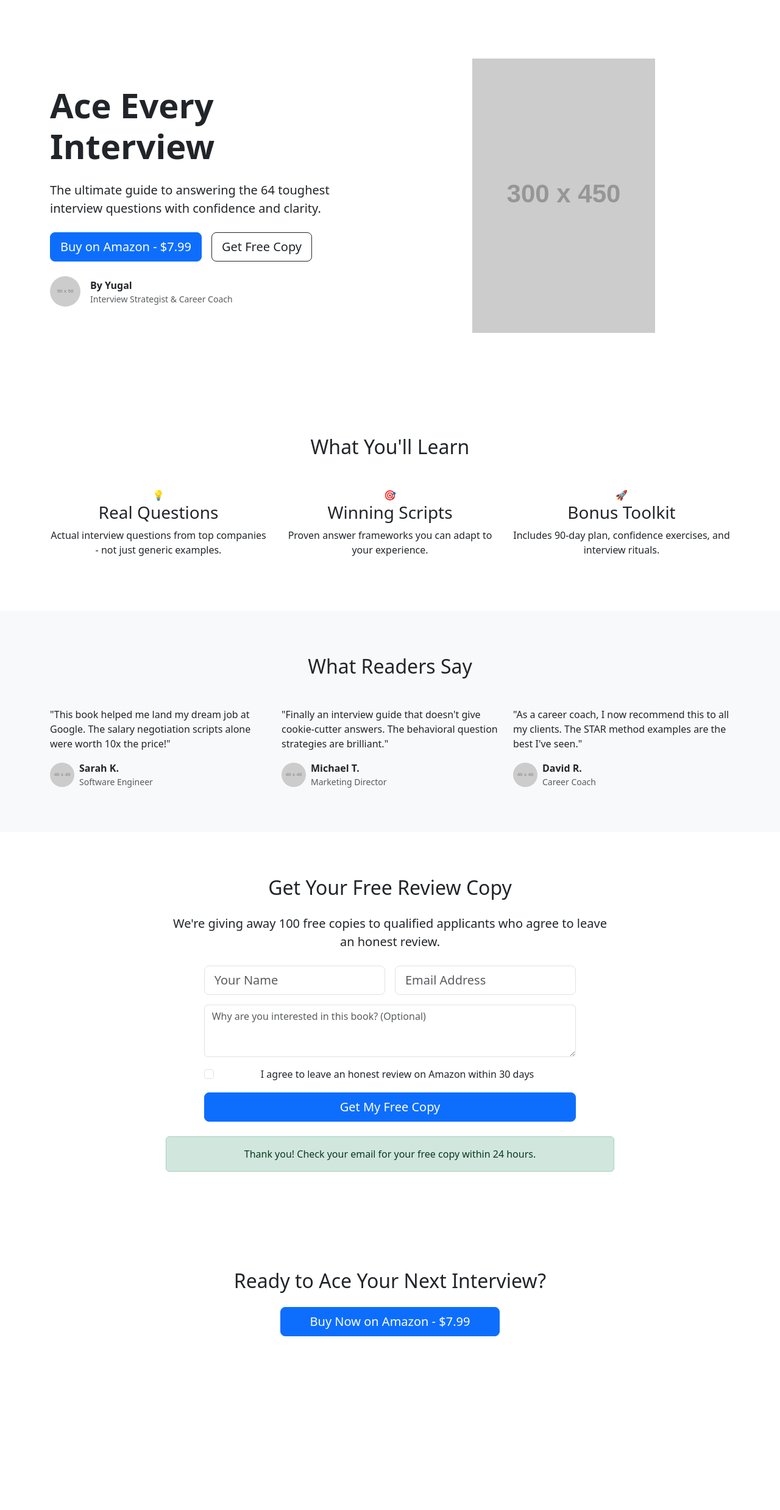
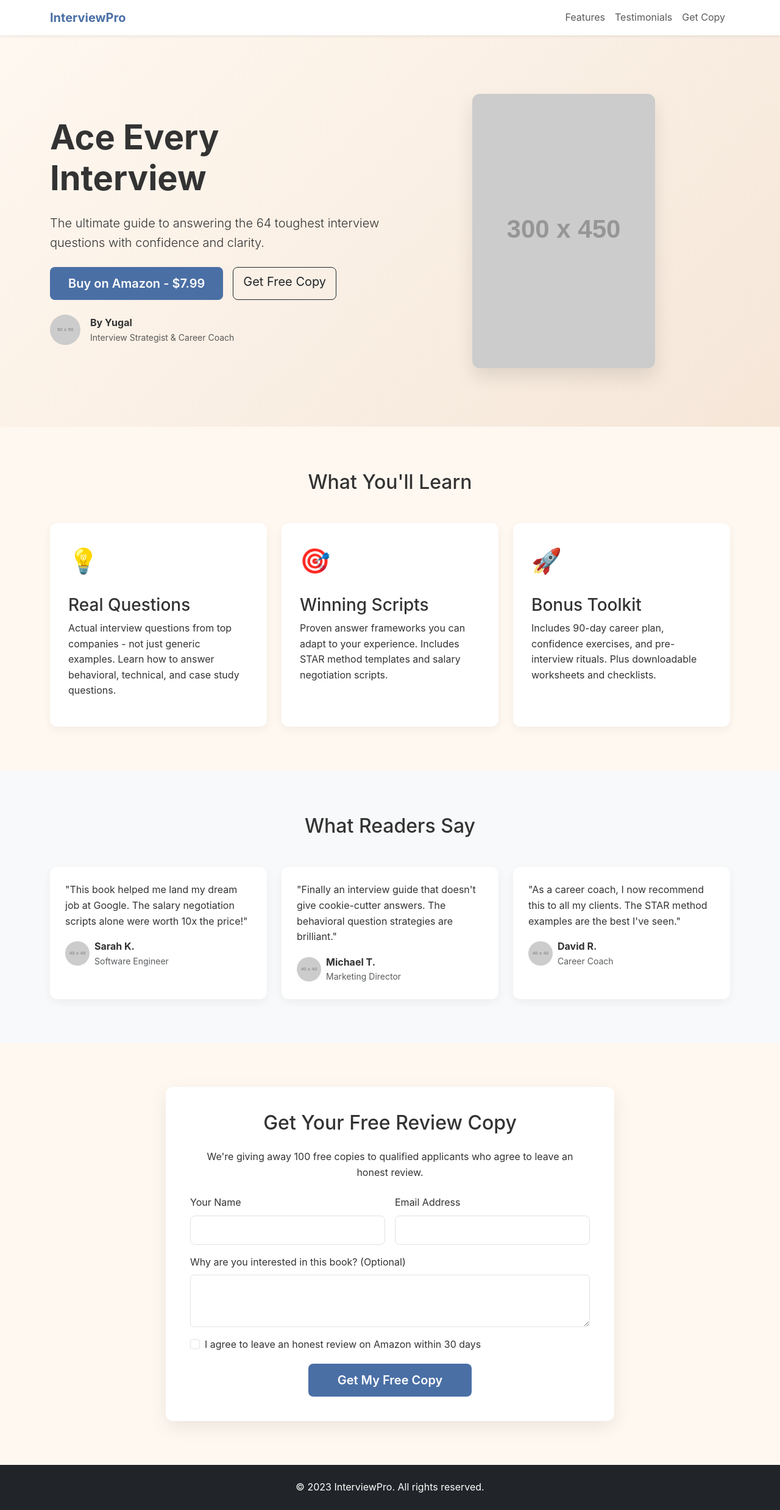
Before and after one commit to pwcouponwallah/yugal-book-store, a plain HTML site: page index.html in a window 1280 px wide. Shown: the whole page at 61% size. Before the commit the page ends 2264 px from the top, so only its background shows below. Drawn offline with nearby package versions, Linux system fonts and the light colour scheme; placeholder pictures from the web are drawn by us.

Commit message:
Update index.html

```diff
--- a/index.html
+++ b/index.html
@@ -1,26 +1,25 @@
 <!DOCTYPE html>
-<html lang='en' xmlns='http://www.w3.org/1999/xhtml' xmlns:b='http://www.google.com/2005/gml/b' xmlns:data='http://www.google.com/2005/gml/data' xmlns:expr='http://www.google.com/2005/gml/expr'>
+<html lang="en">
 <head>
-    <meta charset='UTF-8'/>
-    <meta name='viewport' content='width=device-width, initial-scale=1.0'/>
-    <title>Ace Your Interviews - 64 Toughest Questions Answered</title>
-    <link href='https://cdn.jsdelivr.net/npm/bootstrap@5.3.0/dist/css/bootstrap.min.css' rel='stylesheet'/>
-    <b:skin><![CDATA[
+    <meta charset="UTF-8">
+    <meta name="viewport" content="width=device-width, initial-scale=1.0">
+    <title>Ace Every Interview | 64 Toughest Questions</title>
+    <link href="https://cdn.jsdelivr.net/npm/bootstrap@5.3.0/dist/css/bootstrap.min.css" rel="stylesheet">
+    <style>
         :root {
             --cream: #FFF8F0;
             --dark-cream: #F5E6D8;
             --accent: #4A6FA5;
             --text: #333333;
+            --light-gray: #f8f9fa;
         }
         body {
-            font-family: 'Helvetica Neue', Arial, sans-serif;
+            font-family: 'Inter', -apple-system, BlinkMacSystemFont, sans-serif;
             background-color: var(--cream);
             color: var(--text);
             line-height: 1.6;
-            margin: 0;
-            padding: 0;
         }
-        .gradient-bg {
+        .hero-gradient {
             background: linear-gradient(135deg, var(--cream) 0%, var(--dark-cream) 100%);
         }
         .btn-primary {
@@ -28,12 +27,38 @@
             border: none;
             padding: 12px 30px;
             font-weight: 600;
+            transition: all 0.3s ease;
+        }
+        .btn-primary:hover {
+            background-color: #3a5a8a;
+            transform: translateY(-2px);
+            box-shadow: 0 4px 12px rgba(58, 90, 138, 0.2);
         }
         .book-cover {
-            box-shadow: 0 10px 30px rgba(0,0,0,0.1);
-            border-radius: 8px;
+            box-shadow: 0 15px 30px rgba(0,0,0,0.1);
+            border-radius: 12px;
             max-width: 300px;
             width: 100%;
+            transition: transform 0.3s ease;
+        }
+        .book-cover:hover {
+            transform: scale(1.03);
+        }
+        .feature-card {
+            background: white;
+            border-radius: 12px;
+            padding: 30px;
+            box-shadow: 0 5px 15px rgba(0,0,0,0.05);
+            height: 100%;
+            transition: transform 0.3s ease;
+        }
+        .feature-card:hover {
+            transform: translateY(-5px);
+        }
+        .feature-icon {
+            font-size: 2.5rem;
+            color: var(--accent);
+            margin-bottom: 1.5rem;
         }
         .testimonial-card {
             background: white;
@@ -42,72 +67,92 @@
             box-shadow: 0 5px 15px rgba(0,0,0,0.05);
             height: 100%;
         }
-        .feature-icon {
-            font-size: 2.5rem;
-            color: var(--accent);
-            margin-bottom: 1rem;
+        .form-container {
+            background: white;
+            border-radius: 12px;
+            padding: 40px;
+            box-shadow: 0 10px 30px rgba(0,0,0,0.08);
         }
-        #formSuccess {
-            display: none;
+        @media (max-width: 768px) {
+            .hero-content {
+                text-align: center;
             }
-    ]]></b:skin>
+            .book-cover {
+                margin: 0 auto;
+            }
+        }
+    </style>
 </head>
 <body>
-    <b:section id='main' maxwidgets='1' showaddelement='no'>
-        <b:widget id='InterviewGuideHTML' locked='true' title='Interview Guide Landing Page' type='HTML'>
-            <b:includable id='main'>
+    <!-- Navigation -->
+    <nav class="navbar navbar-expand-lg navbar-light bg-white shadow-sm">
+        <div class="container">
+            <a class="navbar-brand fw-bold" href="#" style="color: var(--accent);">InterviewPro</a>
+            <button class="navbar-toggler" type="button" data-bs-toggle="collapse" data-bs-target="#navbarNav">
+                <span class="navbar-toggler-icon"></span>
+            </button>
+            <div class="collapse navbar-collapse" id="navbarNav">
+                <ul class="navbar-nav ms-auto">
+                    <li class="nav-item"><a class="nav-link" href="#features">Features</a></li>
+                    <li class="nav-item"><a class="nav-link" href="#testimonials">Testimonials</a></li>
+                    <li class="nav-item"><a class="nav-link" href="#get-copy">Get Copy</a></li>
+                </ul>
+            </div>
+        </div>
+    </nav>
+
     <!-- Hero Section -->
-                <section class='gradient-bg py-5'>
-                    <div class='container py-5'>
-                        <div class='row align-items-center'>
-                            <div class='col-lg-6'>
-                                <h1 class='display-4 fw-bold mb-4'>Ace Every Interview</h1>
-                                <p class='lead mb-4'>The ultimate guide to answering the 64 toughest interview questions with confidence and clarity.</p>
-                                <div class='d-flex gap-3 mb-4 flex-wrap'>
-                                    <a href='https://www.amazon.com/dp/B0FKC1DLLL' class='btn btn-primary btn-lg'>Buy on Amazon - $7.99</a>
-                                    <a href='#free-copy' class='btn btn-outline-dark btn-lg'>Get Free Copy</a>
+    <section class="hero-gradient py-5">
+        <div class="container py-5">
+            <div class="row align-items-center">
+                <div class="col-lg-6 hero-content">
+                    <h1 class="display-4 fw-bold mb-4">Ace Every Interview</h1>
+                    <p class="lead mb-4">The ultimate guide to answering the 64 toughest interview questions with confidence and clarity.</p>
+                    <div class="d-flex gap-3 mb-4 flex-wrap">
+                        <a href="https://www.amazon.com/dp/B0FKC1DLLL" class="btn btn-primary btn-lg">Buy on Amazon - $7.99</a>
+                        <a href="#get-copy" class="btn btn-outline-dark btn-lg">Get Free Copy</a>
                     </div>
-                                <div class='d-flex align-items-center'>
-                                    <div class='me-3'>
-                                        <img src='https://via.placeholder.com/50x50.png?text=Y' alt='Author' class='rounded-circle' width='50' height='50'/>
+                    <div class="d-flex align-items-center">
+                        <div class="me-3">
+                            <img src="https://via.placeholder.com/50x50.png?text=Y" alt="Author" class="rounded-circle" width="50" height="50">
                         </div>
                         <div>
-                                        <p class='mb-0'><strong>By Yugal</strong></p>
-                                        <p class='text-muted small mb-0'>Interview Strategist &amp; Career Coach</p>
+                            <p class="mb-0"><strong>By Yugal</strong></p>
+                            <p class="text-muted small mb-0">Interview Strategist & Career Coach</p>
                         </div>
                     </div>
                 </div>
-                            <div class='col-lg-6 text-center mt-4 mt-lg-0'>
-                                <img src='https://via.placeholder.com/300x450.png?text=Book+Cover' alt='Book Cover' class='img-fluid book-cover' width='300' height='450'/>
+                <div class="col-lg-6 text-center mt-4 mt-lg-0">
+                    <img src="https://via.placeholder.com/300x450.png?text=Book+Cover" alt="Book Cover" class="img-fluid book-cover" width="300" height="450">
                 </div>
             </div>
         </div>
     </section>
 
     <!-- Features Section -->
-                <section class='py-5'>
-                    <div class='container py-4'>
-                        <h2 class='text-center mb-5'>What You'll Learn</h2>
-                        <div class='row g-4'>
-                            <div class='col-md-4'>
-                                <div class='text-center'>
-                                    <div class='feature-icon'>💡</div>
+    <section id="features" class="py-5">
+        <div class="container py-4">
+            <h2 class="text-center mb-5">What You'll Learn</h2>
+            <div class="row g-4">
+                <div class="col-md-4">
+                    <div class="feature-card">
+                        <div class="feature-icon">💡</div>
                         <h3>Real Questions</h3>
-                                    <p>Actual interview questions from top companies - not just generic examples.</p>
+                        <p>Actual interview questions from top companies - not just generic examples. Learn how to answer behavioral, technical, and case study questions.</p>
                     </div>
                 </div>
-                            <div class='col-md-4'>
-                                <div class='text-center'>
-                                    <div class='feature-icon'>🎯</div>
+                <div class="col-md-4">
+                    <div class="feature-card">
+                        <div class="feature-icon">🎯</div>
                         <h3>Winning Scripts</h3>
-                                    <p>Proven answer frameworks you can adapt to your experience.</p>
+                        <p>Proven answer frameworks you can adapt to your experience. Includes STAR method templates and salary negotiation scripts.</p>
                     </div>
                 </div>
-                            <div class='col-md-4'>
-                                <div class='text-center'>
-                                    <div class='feature-icon'>🚀</div>
+                <div class="col-md-4">
+                    <div class="feature-card">
+                        <div class="feature-icon">🚀</div>
                         <h3>Bonus Toolkit</h3>
-                                    <p>Includes 90-day plan, confidence exercises, and interview rituals.</p>
+                        <p>Includes 90-day career plan, confidence exercises, and pre-interview rituals. Plus downloadable worksheets and checklists.</p>
                     </div>
                 </div>
             </div>
@@ -115,42 +160,42 @@
     </section>
 
     <!-- Testimonials -->
-                <section class='py-5 bg-light'>
-                    <div class='container py-4'>
-                        <h2 class='text-center mb-5'>What Readers Say</h2>
-                        <div class='row g-4'>
-                            <div class='col-md-4'>
-                                <div class='testimonial-card'>
+    <section id="testimonials" class="py-5 bg-light">
+        <div class="container py-4">
+            <h2 class="text-center mb-5">What Readers Say</h2>
+            <div class="row g-4">
+                <div class="col-md-4">
+                    <div class="testimonial-card">
                         <p>"This book helped me land my dream job at Google. The salary negotiation scripts alone were worth 10x the price!"</p>
-                                    <div class='d-flex align-items-center mt-3'>
-                                        <img src='https://via.placeholder.com/40x40.png?text=SK' alt='Reviewer' class='rounded-circle me-2' width='40' height='40'/>
+                        <div class="d-flex align-items-center mt-3">
+                            <img src="https://via.placeholder.com/40x40.png?text=SK" alt="Reviewer" class="rounded-circle me-2" width="40" height="40">
                             <div>
-                                            <p class='mb-0 fw-bold'>Sarah K.</p>
-                                            <p class='text-muted small mb-0'>Software Engineer</p>
+                                <p class="mb-0 fw-bold">Sarah K.</p>
+                                <p class="text-muted small mb-0">Software Engineer</p>
                             </div>
                         </div>
                     </div>
                 </div>
-                            <div class='col-md-4'>
-                                <div class='testimonial-card'>
+                <div class="col-md-4">
+                    <div class="testimonial-card">
                         <p>"Finally an interview guide that doesn't give cookie-cutter answers. The behavioral question strategies are brilliant."</p>
-                                    <div class='d-flex align-items-center mt-3'>
-                                        <img src='https://via.placeholder.com/40x40.png?text=MT' alt='Reviewer' class='rounded-circle me-2' width='40' height='40'/>
+                        <div class="d-flex align-items-center mt-3">
+                            <img src="https://via.placeholder.com/40x40.png?text=MT" alt="Reviewer" class="rounded-circle me-2" width="40" height="40">
                             <div>
-                                            <p class='mb-0 fw-bold'>Michael T.</p>
-                                            <p class='text-muted small mb-0'>Marketing Director</p>
+                                <p class="mb-0 fw-bold">Michael T.</p>
+                                <p class="text-muted small mb-0">Marketing Director</p>
                             </div>
                         </div>
                     </div>
                 </div>
-                            <div class='col-md-4'>
-                                <div class='testimonial-card'>
+                <div class="col-md-4">
+                    <div class="testimonial-card">
                         <p>"As a career coach, I now recommend this to all my clients. The STAR method examples are the best I've seen."</p>
-                                    <div class='d-flex align-items-center mt-3'>
-                                        <img src='https://via.placeholder.com/40x40.png?text=DR' alt='Reviewer' class='rounded-circle me-2' width='40' height='40'/>
+                        <div class="d-flex align-items-center mt-3">
+                            <img src="https://via.placeholder.com/40x40.png?text=DR" alt="Reviewer" class="rounded-circle me-2" width="40" height="40">
                             <div>
-                                            <p class='mb-0 fw-bold'>David R.</p>
-                                            <p class='text-muted small mb-0'>Career Coach</p>
+                                <p class="mb-0 fw-bold">David R.</p>
+                                <p class="text-muted small mb-0">Career Coach</p>
                             </div>
                         </div>
                     </div>
@@ -160,59 +205,62 @@
     </section>
 
     <!-- Free Copy Form -->
-                <section id='free-copy' class='py-5 gradient-bg'>
-                    <div class='container py-4'>
-                        <div class='row justify-content-center'>
-                            <div class='col-lg-8 text-center'>
-                                <h2 class='mb-4'>Get Your Free Review Copy</h2>
-                                <p class='lead mb-4'>We're giving away 100 free copies to qualified applicants who agree to leave an honest review.</p>
+    <section id="get-copy" class="py-5">
+        <div class="container py-4">
+            <div class="row justify-content-center">
+                <div class="col-lg-8">
+                    <div class="form-container">
+                        <h2 class="text-center mb-4">Get Your Free Review Copy</h2>
+                        <p class="text-center mb-4">We're giving away 100 free copies to qualified applicants who agree to leave an honest review.</p>
 
-                                <form id='freeCopyForm' class='row g-3 justify-content-center'>
-                                    <div class='col-md-5'>
-                                        <input type='text' class='form-control form-control-lg' placeholder='Your Name' id='name' required='required'/>
+                        <form id="freeCopyForm" class="row g-3">
+                            <div class="col-md-6">
+                                <label for="name" class="form-label">Your Name</label>
+                                <input type="text" class="form-control form-control-lg" id="name" required>
                             </div>
-                                    <div class='col-md-5'>
-                                        <input type='email' class='form-control form-control-lg' placeholder='Email Address' id='email' required='required'/>
+                            <div class="col-md-6">
+                                <label for="email" class="form-label">Email Address</label>
+                                <input type="email" class="form-control form-control-lg" id="email" required>
                             </div>
-                                    <div class='col-md-10'>
-                                        <textarea class='form-control' rows='3' placeholder='Why are you interested in this book? (Optional)' id='interest'></textarea>
+                            <div class="col-12">
+                                <label for="interest" class="form-label">Why are you interested in this book? (Optional)</label>
+                                <textarea class="form-control" id="interest" rows="3"></textarea>
                             </div>
-                                    <div class='col-md-10'>
-                                        <div class='form-check'>
-                                            <input class='form-check-input' type='checkbox' id='agreeReview' required='required'/>
-                                            <label class='form-check-label' for='agreeReview'>
+                            <div class="col-12">
+                                <div class="form-check">
+                                    <input class="form-check-input" type="checkbox" id="agreeReview" required>
+                                    <label class="form-check-label" for="agreeReview">
                                         I agree to leave an honest review on Amazon within 30 days
                                     </label>
                                 </div>
                             </div>
-                                    <div class='col-md-10'>
-                                        <button type='submit' class='btn btn-primary btn-lg w-100'>Get My Free Copy</button>
+                            <div class="col-12 text-center">
+                                <button type="submit" class="btn btn-primary btn-lg px-5">Get My Free Copy</button>
                             </div>
                         </form>
 
-                                <div id='formSuccess' class='alert alert-success mt-4'>
-                                    Thank you! Check your email for your free copy within 24 hours.
+                        <div id="formSuccess" class="alert alert-success mt-4 text-center" style="display: none;">
+                            <h4>Thank you!</h4>
+                            <p>Check your email for your free copy within 24 hours.</p>
+                        </div>
                     </div>
                 </div>
             </div>
         </div>
     </section>
 
-                <!-- Final CTA -->
-                <section class='py-5'>
-                    <div class='container text-center py-4'>
-                        <h2 class='mb-4'>Ready to Ace Your Next Interview?</h2>
-                        <a href='https://www.amazon.com/dp/B0FKC1DLLL' class='btn btn-primary btn-lg px-5'>Buy Now on Amazon - $7.99</a>
+    <!-- Footer -->
+    <footer class="bg-dark text-white py-4">
+        <div class="container text-center">
+            <p class="mb-0">© 2023 InterviewPro. All rights reserved.</p>
         </div>
-                </section>
+    </footer>
 
-                <script src='https://cdn.jsdelivr.net/npm/bootstrap@5.3.0/dist/js/bootstrap.bundle.min.js'></script>
+    <script src="https://cdn.jsdelivr.net/npm/bootstrap@5.3.0/dist/js/bootstrap.bundle.min.js"></script>
     <script>
-                // Blogger-compatible form submission
-                document.getElementById('freeCopyForm').addEventListener('submit', function(e) {
+        document.getElementById('freeCopyForm').addEventListener('submit', async function(e) {
             e.preventDefault();
 
-                    // Get form data
             const formData = {
                 name: document.getElementById('name').value,
                 email: document.getElementById('email').value,
@@ -220,34 +268,31 @@
                 agreeReview: document.getElementById('agreeReview').checked
             };
 
-                    // Replace with your AppsScript Web App URL
-                    const scriptUrl = 'https://script.google.com/macros/s/AKfycbxUciNKXS2EDNarVZqQ4mEOv49XU-eWKwU2X6ncVm-vZ54daNaVsmHw9K9Jimoe3IFNwQ/exec';
-
-                    fetch(scriptUrl, {
+            try {
+                const response = await fetch('YOUR_APPSSCRIPT_WEB_APP_URL', {
                     method: 'POST',
                     headers: {
                         'Content-Type': 'application/json',
                     },
                     body: JSON.stringify(formData)
-                    })
-                    .then(response => response.json())
-                    .then(data => {
+                });
+
+                const data = await response.json();
+
                 if(data.status === 'success') {
                     document.getElementById('formSuccess').style.display = 'block';
                     document.getElementById('freeCopyForm').reset();
-                            window.scrollTo({
-                                top: document.getElementById('formSuccess').offsetTop - 100,
+
+                    // Smooth scroll to success message
+                    document.getElementById('formSuccess').scrollIntoView({
                         behavior: 'smooth'
                     });
                 }
-                    })
-                    .catch(error => {
+            } catch (error) {
                 console.error('Error:', error);
-                    });
+                alert('There was an error submitting your request. Please try again.');
+            }
         });
     </script>
-            </b:includable>
-        </b:widget>
-    </b:section>
 </body>
 </html>
```
Lines whose indentation alone changed are shown as unchanged.
